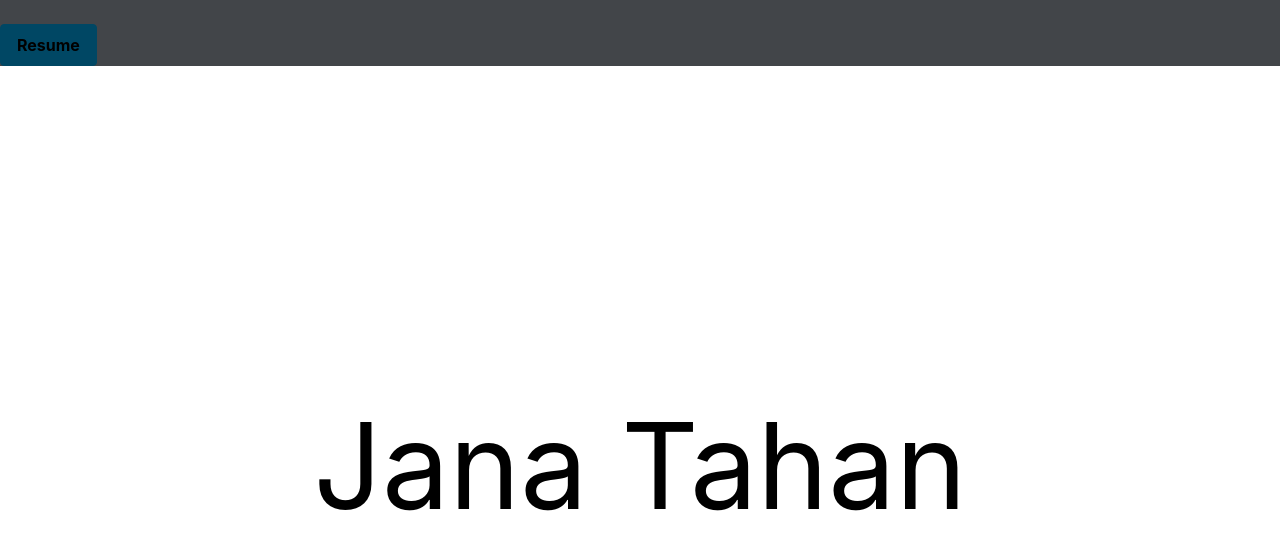
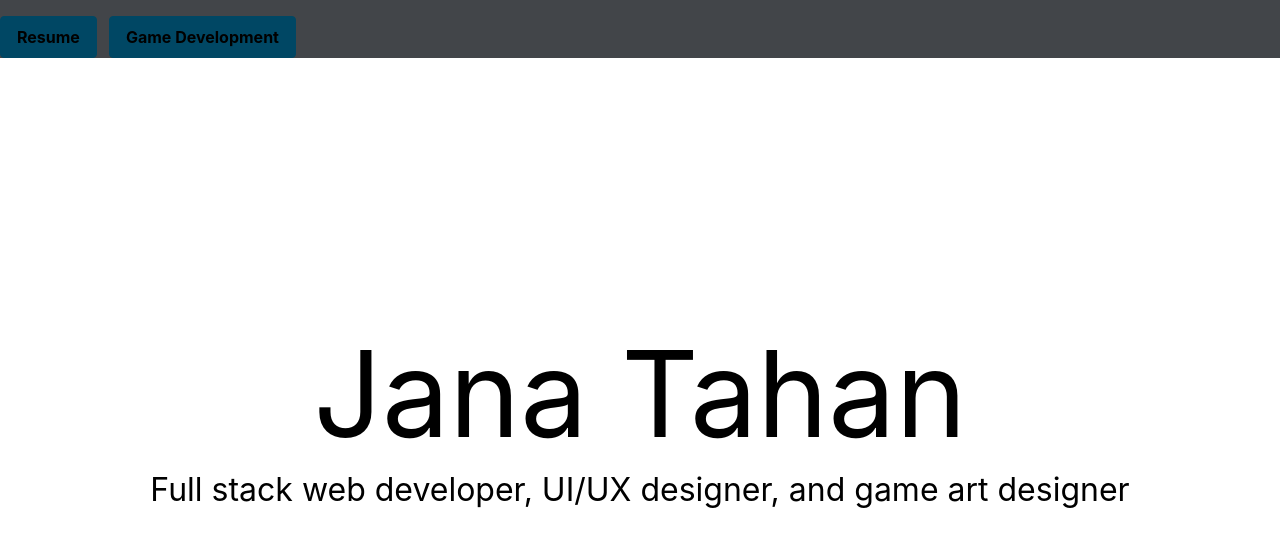
Before and after one commit to Jana-TT/personalWebsite, a Next.js app: page / in a window 1280 px wide. Shown: the top 550 px of the page. Built offline with nearby package versions, Linux system fonts and the light colour scheme.

Commit message:
added header and new pages

```diff
--- a/components/bigname.tsx
+++ b/components/bigname.tsx
@@ -1,14 +1,12 @@
-import Image from 'next/image'
-import watercolorCloud from '../public/watercolorCloud.png'
 import { motion } from "framer-motion"
 
 export default function BigName(){
     return(
-        <main className='pt-96 text-xl text-center'>
-            <motion.div initial="hidden" animate="visible" variants={{
+        <div className=''>
+            <motion.div className='pt-80 text-xl text-center' initial="hidden" animate="visible" variants={{
                 hidden: {
                     scale: .8,
-                    opacity: 1
+                    opacity: 0
                 },
                 visible: {
                     scale: 1,
@@ -21,21 +19,10 @@ export default function BigName(){
             Jana Tahan
             </motion.div>
 
-            <motion.div className="" initial="hidden" animate="visible" variants={{
-                hidden: {
-                    scale: .8,
-                    opacity: 1
-                },
-                visible: {
-                    scale: 1,
-                    opacity: 1,
-                    transition: {
-                        delay: .4
-                    }
-                },
-            }}>
-            </motion.div>
+            <div className='text-lg pt-16 flex items-center justify-center'>
+                Full stack web developer, UI/UX designer, and game art designer
+            </div>
 
-        </main>
+        </div>
     )
 }
--- /dev/null
+++ b/components/gamdevinfo.tsx
@@ -0,0 +1,7 @@
+export default function Gamedevinfo() {
+    return(
+        <div>
+            game devy
+        </div>
+    )
+}
--- a/components/header.tsx
+++ b/components/header.tsx
@@ -1,7 +1,18 @@
+import Link from "next/link";
+
 export default function Header(){
     return(
-        <div className="pt-6 bg-gray-100">
-            <button className="bg-sky-100 hover:bg-sky-200 text-white font-bold py-2 px-4 border border-sky-100 rounded">Resume</button>
+    <div className='pt-4 bg-gray-100'>
+        <div className="space-x-3 ">
+            <Link href='/resume'>
+                <button className="bg-sky-100 hover:bg-sky-200 text-white font-bold py-2 px-4 border border-sky-100 rounded">Resume</button>
+            </Link>
+
+            <Link href='/gamedevelopment'>
+                <button className="bg-sky-100 hover:bg-sky-200 text-white font-bold py-2 px-4 border border-sky-100 rounded">Game Development</button>
+            </Link>
         </div>
+    </div>
+
     )
 }
--- /dev/null
+++ b/components/resumeinfo.tsx
@@ -0,0 +1,7 @@
+export default function ResumeInfo(){
+    return(
+        <div>
+            please work
+        </div>
+    )
+}
--- /dev/null
+++ b/components/skills.tsx
@@ -0,0 +1,7 @@
+export default function Skills() {
+    return(
+       <div>
+
+       </div>
+    )
+}
--- /dev/null
+++ b/pages/gamedevelopment.tsx
@@ -0,0 +1,9 @@
+import Gamedevinfo from "../components/gamdevinfo";
+
+export default function GameDevelopment(){
+    return(
+        <div>
+            <Gamedevinfo/>
+        </div>
+    )
+}
--- a/pages/index.tsx
+++ b/pages/index.tsx
@@ -1,15 +1,24 @@
-import Head from 'next/head'
-import styles from '../styles/Home.module.css'
-import CloudRight from '../components/cloudRight'
+import Link from 'next/link'
 import BigName from '../components/bigname'
 import Header from '../components/header'
+import Skills from '../components/skills'
 
 export default function Home() {
   return (
-    <div className='h-screen '>
+    <div className='h-screen'>
+
+
+
+
+
+
+
         <Header/>
+
+
         <BigName/>
 
+        <Skills/>
 
     </div>
   )
--- /dev/null
+++ b/pages/resume.tsx
@@ -0,0 +1,10 @@
+import ResumeHeader from "../components/resumeheader"
+import ResumeInfo from "../components/resumeinfo"
+
+export default function Resume(){
+    return(
+        <div className = "">
+            <ResumeInfo/>
+        </div>
+    )
+}
--- a/tailwind.config.js
+++ b/tailwind.config.js
@@ -6,12 +6,14 @@ module.exports = {
   ],
   theme: {
     fontSize: {
+      lg: ['32px', '32px'],
       xl: ['120px', '32px'],
     },
     colors: {
       'sky-100' : '#004764',
       'sky-200' : '#7AE5F5',
-      'gray-100' : '#424549'
+      'gray-100' : '#424549',
+      'purple' : '#800080'
     },
     extend: {
 
```
Also changed, not shown: components/cloudRight.tsx (deleted, +0 -25 lines), 1 other file (tests, documents, lock files or other folders).
